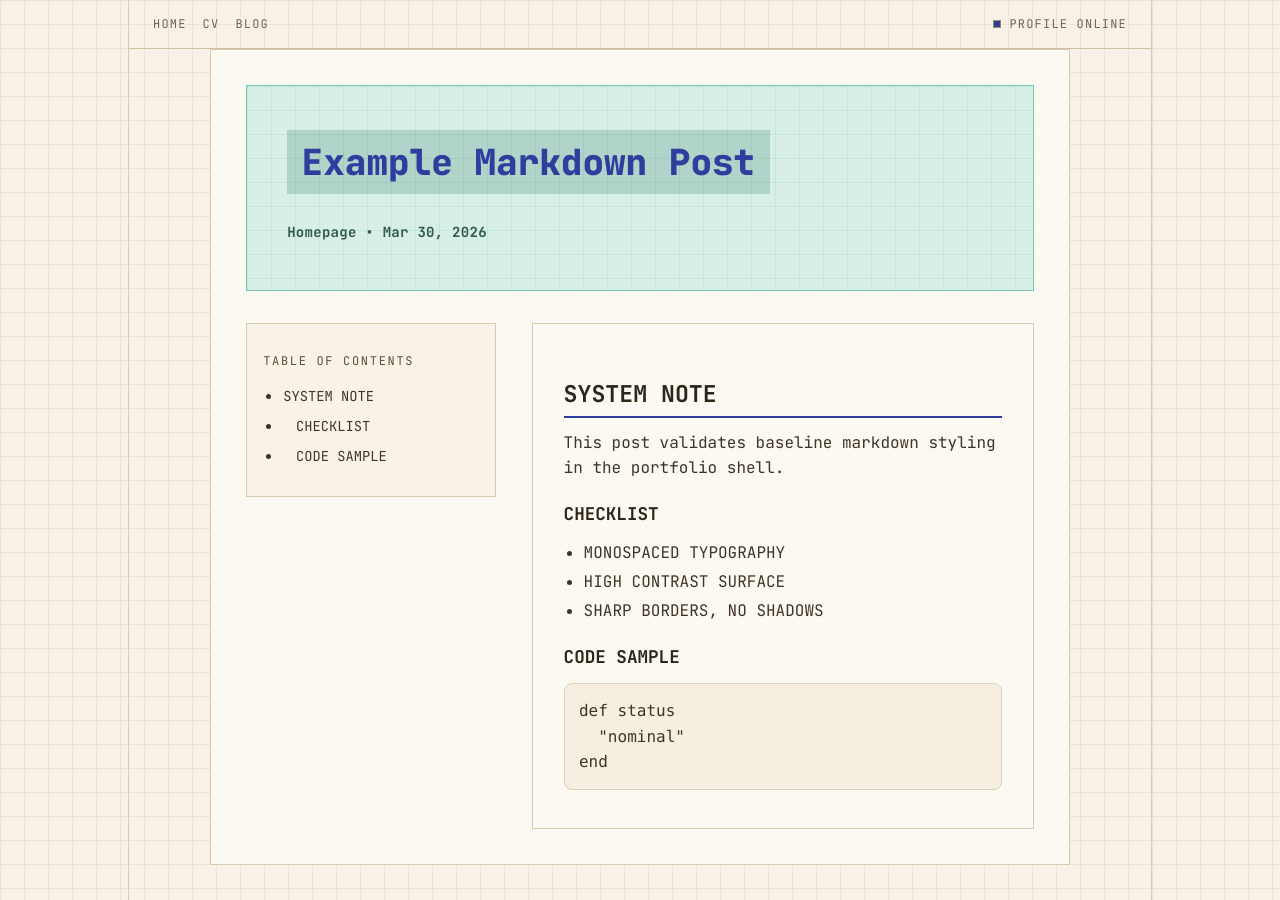
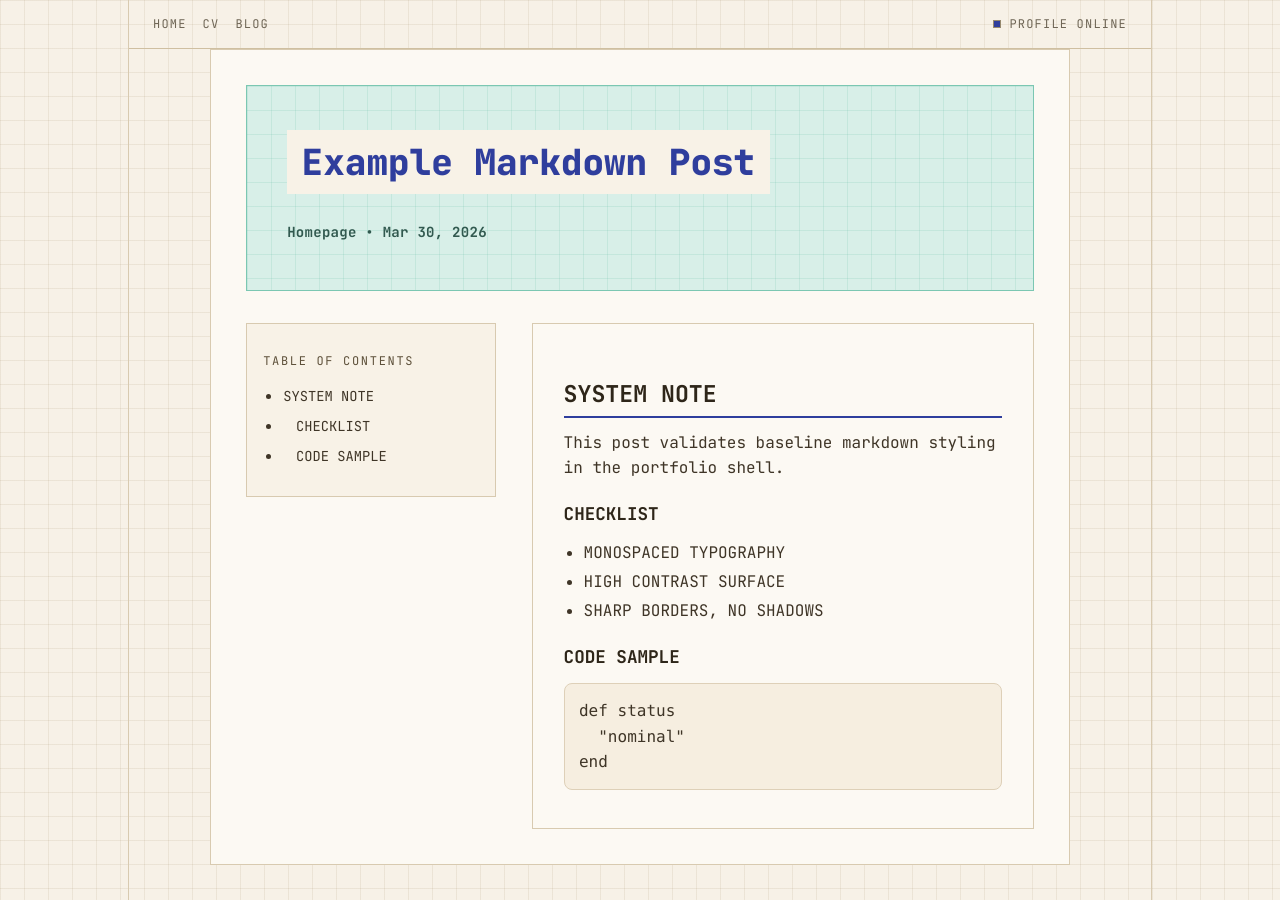
Before and after one commit to I-am-Rudi/i-am-rudi.github.io, a Jekyll site: the page built from _posts/2026-03-30-example-post.md, in a window 1280 px wide. Built offline with Jekyll 4.4.1, drawn with Linux system fonts in a browser that asks for light colours; nearby versions of some CDN libraries.

Commit message:
Align post title banner and blog page format with site styling
Agent-Logs-Url: https://github.com/I-am-Rudi/Homepage/sessions/bd8d92b1-7039-4896-961e-2d8a3d51d77d

Co-authored-by: I-am-Rudi <104427619+I-am-Rudi@users.noreply.github.com>

```diff
--- a/_layouts/default.html
+++ b/_layouts/default.html
@@ -206,7 +206,7 @@
         max-width: 100%;
         margin: 0;
         padding: 0.65rem 0.9rem;
-        background: rgba(17, 108, 83, 0.2);
+        background: #f8f2e7;
         color: #0a5f48;
         font-size: clamp(2rem, 4.5vw, 3.9rem);
         line-height: 1.05;
```
Also changed, not shown: blog.md (+1 -1 lines).
